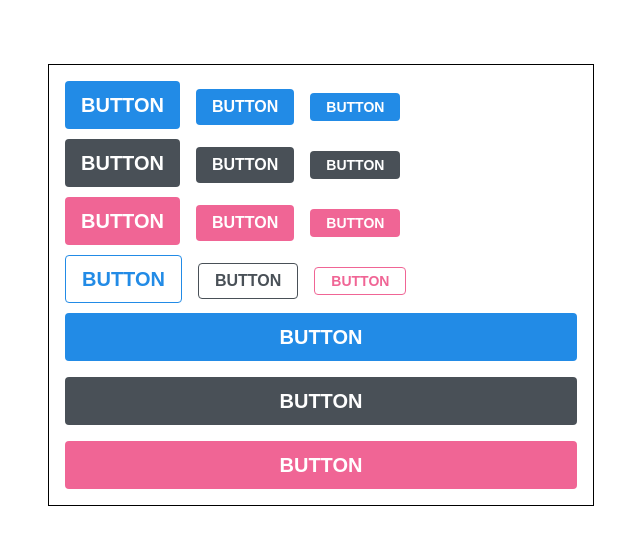
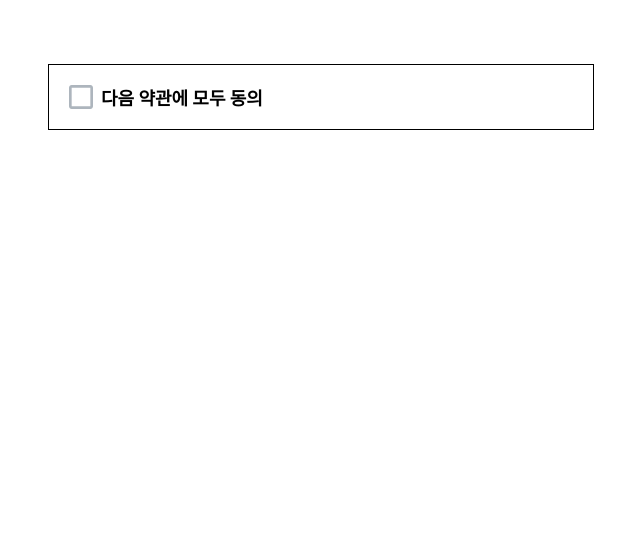
Before and after one commit to sannimdev/react-styling-with-sass, a React (Create React App) app: page / in a window 1280 px wide. Shown: the top 544 px of the page, without its empty margins (319-959 px from the left). Built offline with nearby package versions, Linux system fonts and the light colour scheme.

Commit message:
CSS module을 이용하여 CSS 선언하기 (SCSS도 마찬가지로 사용 가능)

```diff
--- a/package.json
+++ b/package.json
@@ -10,6 +10,7 @@
     "node-sass": "^4.14.1",
     "react": "^16.13.1",
     "react-dom": "^16.13.1",
+    "react-icons": "^3.10.0",
     "react-scripts": "3.4.1"
   },
   "scripts": {
--- a/src/App.js
+++ b/src/App.js
@@ -1,10 +1,19 @@
-import React from "react";
+import React, { useState } from "react";
 import Button from "./Components/Button";
 import "./App.scss";
+import CheckBox from "./Components/CheckBox";
 function App() {
+  const [check, setcheck] = useState(false);
+  const onChange = (e) => {
+    setcheck(e.target.checked);
+  };
   return (
     <div className="App">
-      <div className="buttons">
+      <CheckBox onChange={onChange} checked={check}>
+        다음 약관에 모두 동의
+      </CheckBox>
+
+      {/* <div className="buttons">
         <Button size="large">BUTTON</Button>
         <Button>BUTTON</Button>
         <Button size="small">BUTTON</Button>
@@ -54,7 +63,7 @@ function App() {
         >
           BUTTON
         </Button>
-      </div>
+      </div> */}
     </div>
   );
 }
--- /dev/null
+++ b/src/Components/CheckBox.js
@@ -0,0 +1,23 @@
+import React from "react";
+import { MdCheckBox, MdCheckBoxOutlineBlank } from "react-icons/md";
+import styles from "./Checkbox.module.css";
+import classNames from "classnames/bind";
+
+const cx = classNames.bind(styles);
+
+function CheckBox({ checked, children, ...rest }) {
+  console.log(styles);
+  return (
+    <div className={cx("checkbox", "test", "a", "b")}>
+      <label>
+        <input type="checkbox" checked={checked} {...rest} />
+        <div className={styles.icon}>
+          {checked ? <MdCheckBox className={cx("checked")} /> : <MdCheckBoxOutlineBlank />}
+        </div>
+      </label>
+      <span>{children}</span>
+    </div>
+  );
+}
+
+export default CheckBox;
--- /dev/null
+++ b/src/Components/Checkbox.module.css
@@ -0,0 +1,33 @@
+/* node-sass만 설치돼 있다면 scss도 마찬가지로 사용 가능 (컴포넌트명.module.scss) */
+.checkbox {
+  display: flex;
+  align-items: center;
+}
+
+.checkbox label {
+  cursor: pointer;
+}
+
+.checkbox input {
+  width: 0;
+  height: 0;
+  position: absolute;
+  opacity: 0;
+}
+
+.checkbox span {
+  font-size: 1.125rem;
+  font-weight: bold;
+}
+
+.icon {
+  display: flex;
+  align-items: center;
+  font-size: 2rem;
+  margin-right: 0.25rem;
+  color: #adb5bd;
+}
+
+.checked {
+  color: #339af0;
+}
```
Also changed, not shown: 1 other file (tests, documents, lock files or other folders).
